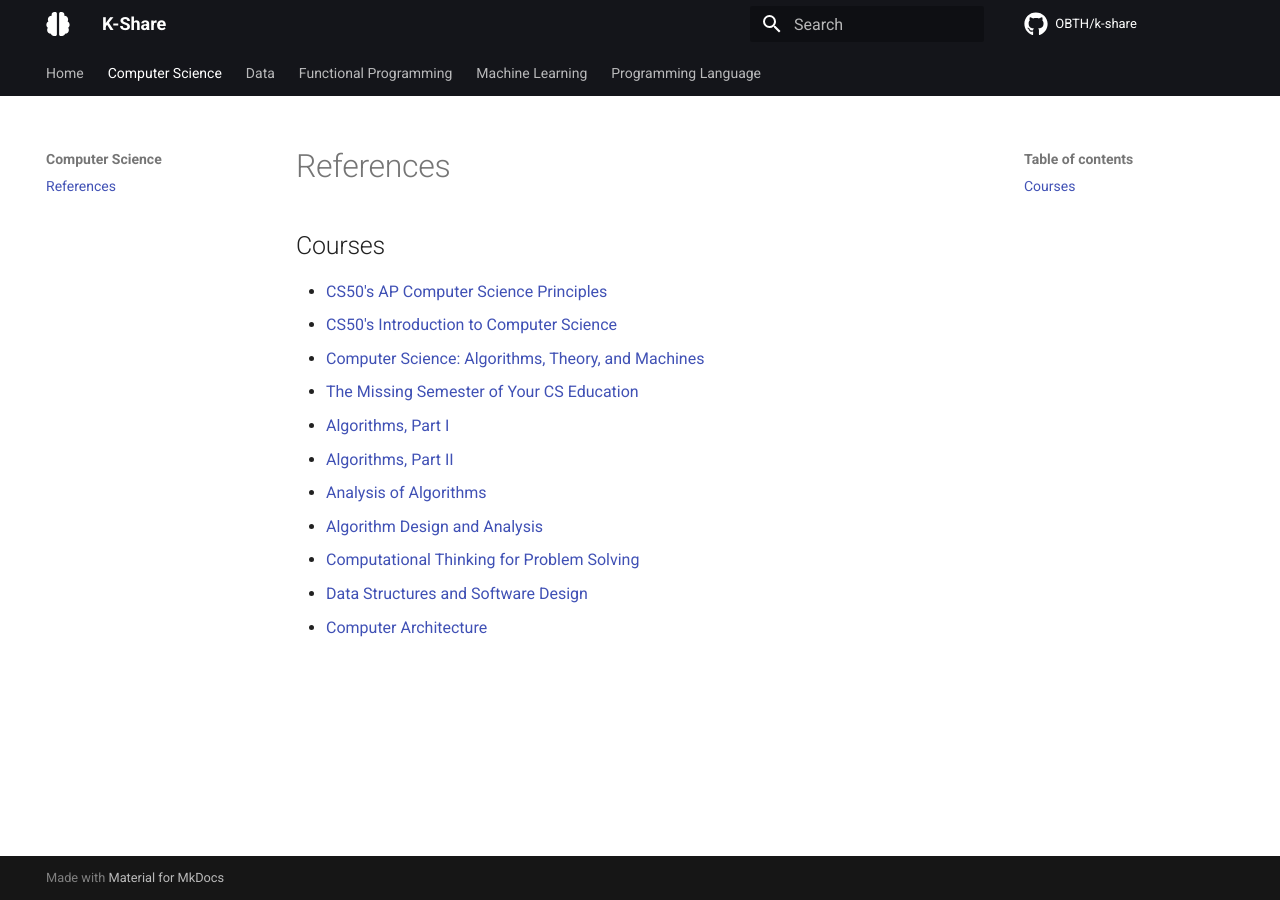
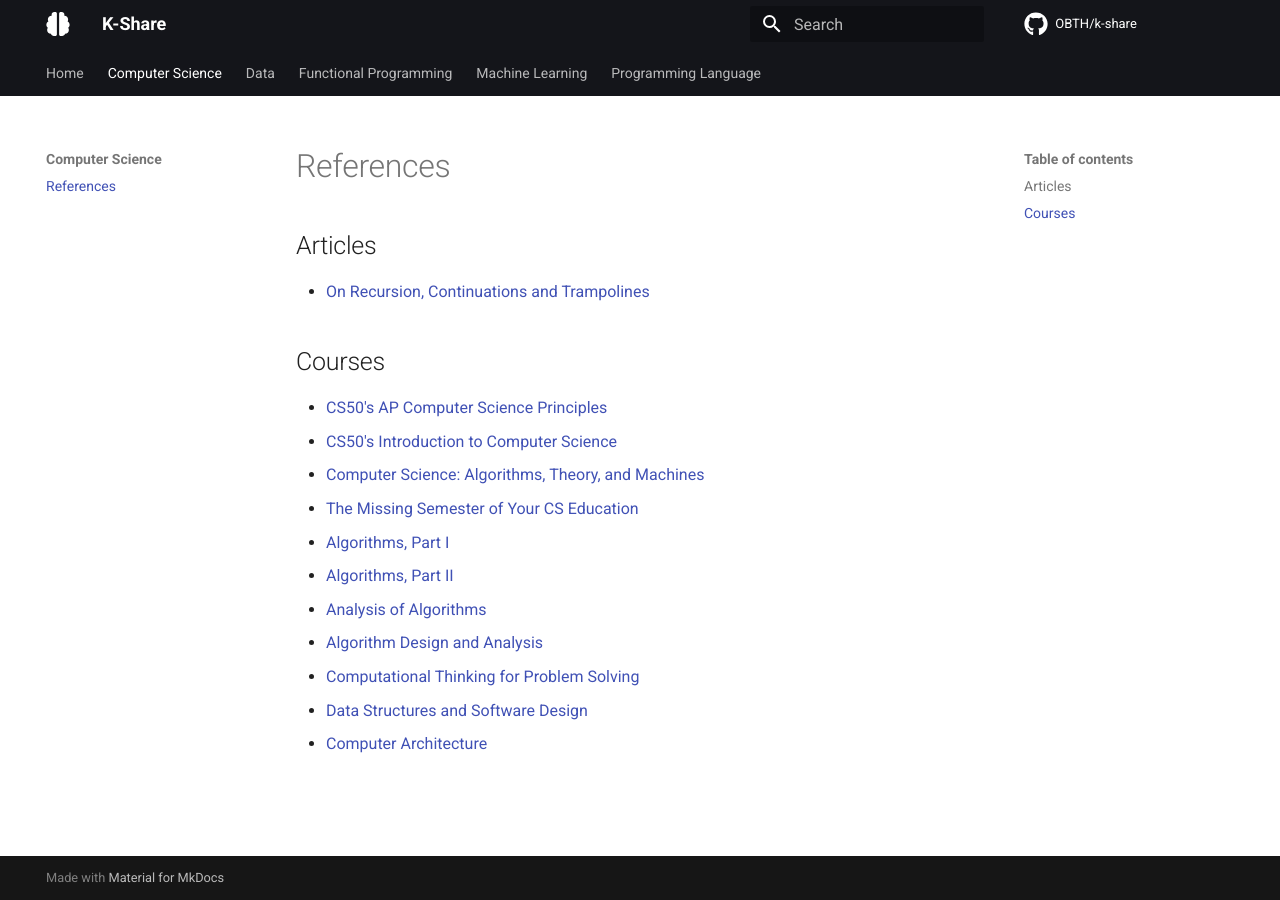
Before and after one commit to OBTH/k-share, an MkDocs documentation site: the page built from docs/computer-science/references.md, in a window 1280 px wide. Built offline with MkDocs 1.6.1 and Material for MkDocs 9.7.7, drawn with Linux system fonts in a browser that asks for light colours; comment, search, counter and statistics services are not loaded.

Commit message:
Adds article to computer science references
* On Recursion, Continuations and Trampolines

```diff
--- a/docs/computer-science/references.md
+++ b/docs/computer-science/references.md
@@ -1,4 +1,8 @@
 # References
+
+## Articles
+
+* [On Recursion, Continuations and Trampolines](https://eli.thegreenplace.net/2017/on-recursion-continuations-and-trampolines/)
 
 ## Courses
 
```
